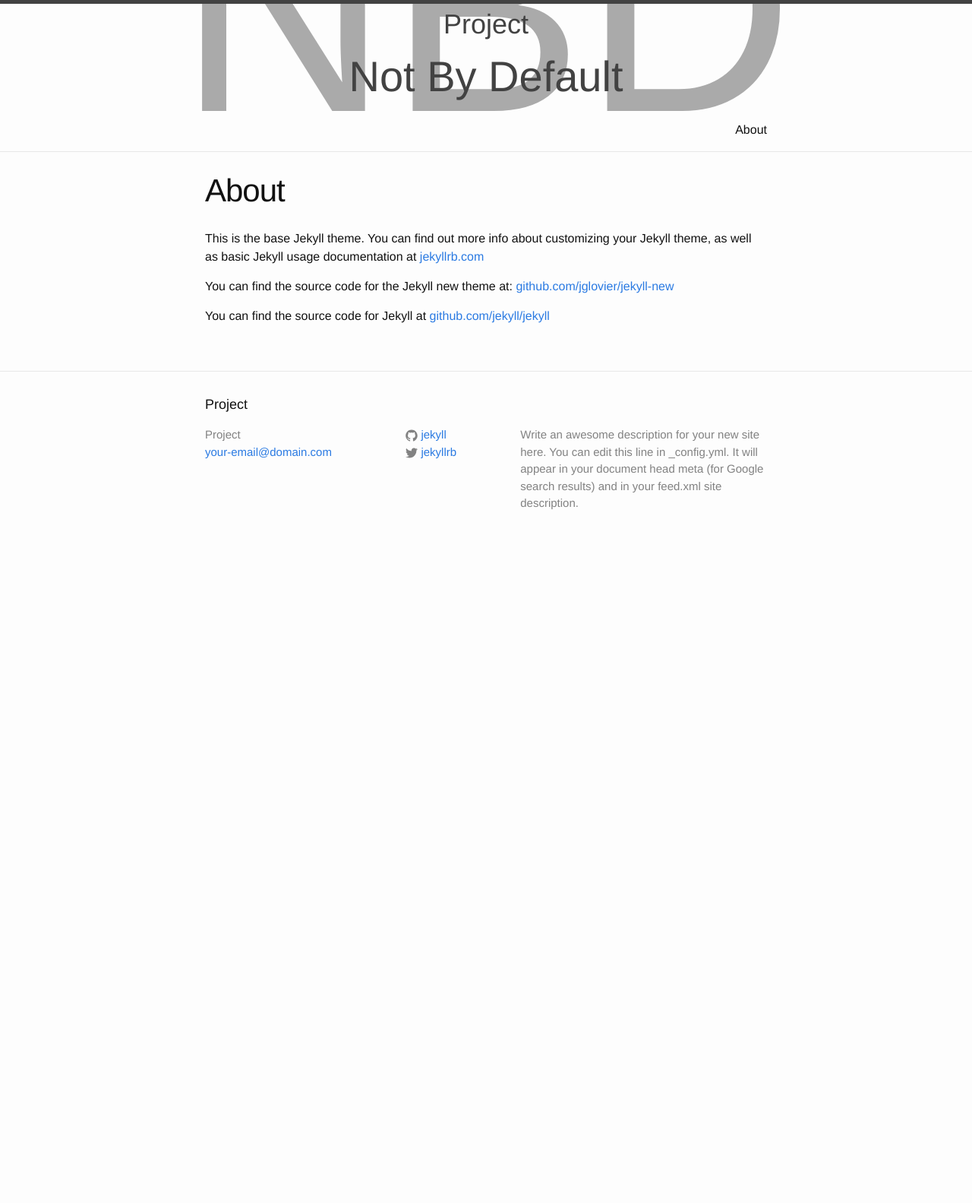
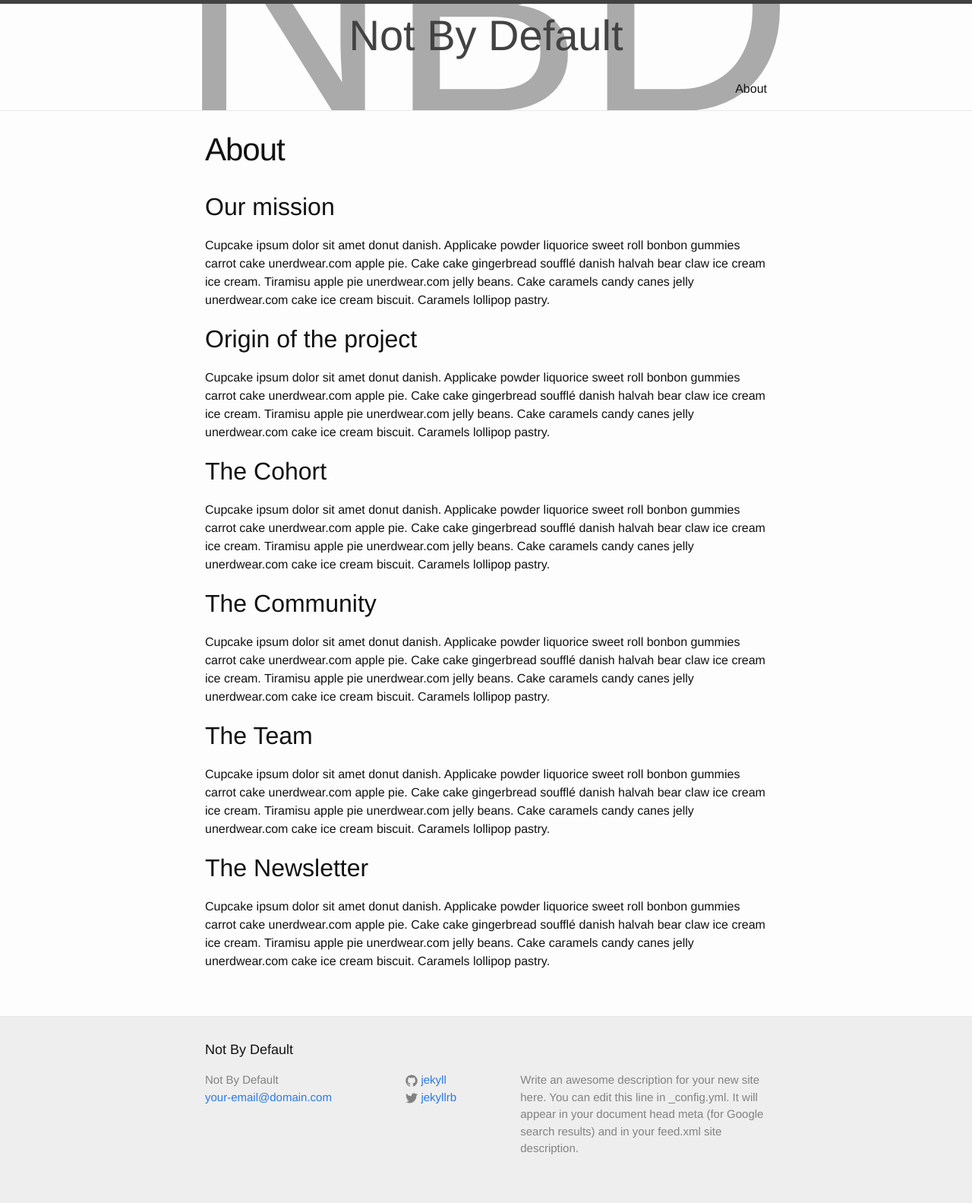
Before and after one commit to kronion/NBD, a Jekyll site: the page built from about.md, in a window 1280 px wide. Shown: the whole page at 76% size. Built offline with Jekyll 4.4.1, drawn with Linux system fonts in a browser that asks for light colours; before the commit the page ends 900 px from its top, so only the background shows below that.

Commit message:
Footer changes, mostly

```diff
--- a/_config.yml
+++ b/_config.yml
@@ -1,6 +1,5 @@
 # Site settings
-title: Project
-title2: Not By Default
+title: Not By Default
 email: your-email@domain.com
 description: > # this means to ignore newlines until "baseurl:"
   Write an awesome description for your new site here. You can edit this
--- a/_includes/header.html
+++ b/_includes/header.html
@@ -4,9 +4,8 @@
     <h1>NBD</h1>
   </div>
   <div class="wrapper">
-    <a class="site-title" href="{{ site.baseurl }}/">
-      <h2>{{ site.title }}</h2>
-      <h1>{{ site.title2 }}</h1>
+    <a class="site-title" href="{{ site.baseurl }}">
+      <h1>{{ site.title }}</h1>
     </a>
 
     <nav class="site-nav">
--- a/_sass/_layout.scss
+++ b/_sass/_layout.scss
@@ -115,8 +115,9 @@
  * Site footer
  */
 .site-footer {
-    border-top: 1px solid $grey-color-light;
-    padding: $spacing-unit 0;
+  border-top: 1px solid $grey-color-light;
+  padding: $spacing-unit 0;
+  background: #eee;
 }
 
 .footer-heading {
--- a/about.md
+++ b/about.md
@@ -4,8 +4,32 @@
 permalink: /about/
 ---
 
-This is the base Jekyll theme. You can find out more info about customizing your Jekyll theme, as well as basic Jekyll usage documentation at [jekyllrb.com](http://jekyllrb.com/)
+## Our mission
 
-You can find the source code for the Jekyll new theme at: [github.com/jglovier/jekyll-new](https://github.com/jglovier/jekyll-new)
+Cupcake ipsum dolor sit amet donut danish. Applicake powder liquorice sweet roll bonbon gummies carrot cake unerdwear.com apple pie. Cake cake gingerbread soufflé danish halvah bear claw ice cream ice cream.
+Tiramisu apple pie unerdwear.com jelly beans. Cake caramels candy canes jelly unerdwear.com cake ice cream biscuit. Caramels lollipop pastry.
 
-You can find the source code for Jekyll at [github.com/jekyll/jekyll](https://github.com/jekyll/jekyll)
+## Origin of the project
+
+Cupcake ipsum dolor sit amet donut danish. Applicake powder liquorice sweet roll bonbon gummies carrot cake unerdwear.com apple pie. Cake cake gingerbread soufflé danish halvah bear claw ice cream ice cream.
+Tiramisu apple pie unerdwear.com jelly beans. Cake caramels candy canes jelly unerdwear.com cake ice cream biscuit. Caramels lollipop pastry.
+
+## The Cohort
+
+Cupcake ipsum dolor sit amet donut danish. Applicake powder liquorice sweet roll bonbon gummies carrot cake unerdwear.com apple pie. Cake cake gingerbread soufflé danish halvah bear claw ice cream ice cream.
+Tiramisu apple pie unerdwear.com jelly beans. Cake caramels candy canes jelly unerdwear.com cake ice cream biscuit. Caramels lollipop pastry.
+
+## The Community
+
+Cupcake ipsum dolor sit amet donut danish. Applicake powder liquorice sweet roll bonbon gummies carrot cake unerdwear.com apple pie. Cake cake gingerbread soufflé danish halvah bear claw ice cream ice cream.
+Tiramisu apple pie unerdwear.com jelly beans. Cake caramels candy canes jelly unerdwear.com cake ice cream biscuit. Caramels lollipop pastry.
+
+## The Team
+
+Cupcake ipsum dolor sit amet donut danish. Applicake powder liquorice sweet roll bonbon gummies carrot cake unerdwear.com apple pie. Cake cake gingerbread soufflé danish halvah bear claw ice cream ice cream.
+Tiramisu apple pie unerdwear.com jelly beans. Cake caramels candy canes jelly unerdwear.com cake ice cream biscuit. Caramels lollipop pastry.
+
+## The Newsletter
+
+Cupcake ipsum dolor sit amet donut danish. Applicake powder liquorice sweet roll bonbon gummies carrot cake unerdwear.com apple pie. Cake cake gingerbread soufflé danish halvah bear claw ice cream ice cream.
+Tiramisu apple pie unerdwear.com jelly beans. Cake caramels candy canes jelly unerdwear.com cake ice cream biscuit. Caramels lollipop pastry.
```
